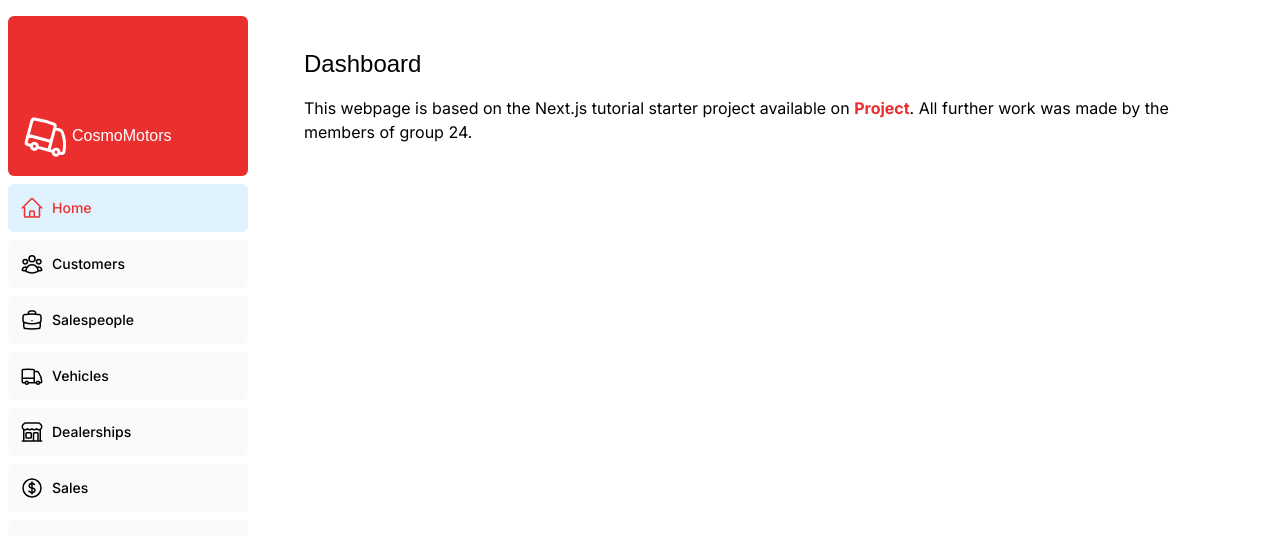
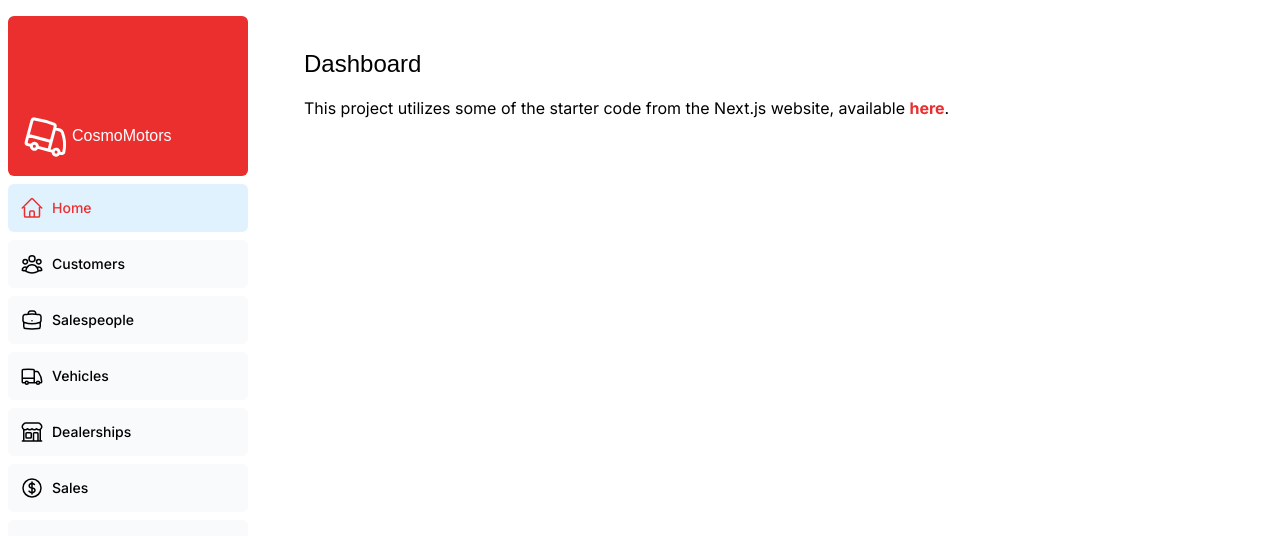
Before and after one commit to bsul24/cosmo-motors, a Next.js app: page /dashboard in a window 1280 px wide. Shown: the top 536 px of the page. Built offline with nearby package versions, Linux system fonts and the light colour scheme; a web font is replaced by a local one.

Commit message:
Update dashboard text

```diff
--- a/app/dashboard/(overview)/page.tsx
+++ b/app/dashboard/(overview)/page.tsx
@@ -4,17 +4,29 @@
 
 import { lusitana } from '@/app/ui/fonts';
 
-
 export default async function Page() {
-
   return (
     <main>
       <h1 className={`${lusitana.className} mb-4 text-xl md:text-2xl`}>
         Dashboard
       </h1>
-      <p>This webpage is based on the Next.js tutorial starter project available on <strong><a className="text-red-600" href="https://nextjs.org/learn/dashboard-app" color="blue">Project</a></strong>. All further work was made by the members of group 24.</p>
-      <div className="grid gap-6 sm:grid-cols-2 lg:grid-cols-4">
-      </div>
+      <p>
+        This project utilizes some of the starter code from the Next.js website,
+        available{' '}
+        <strong>
+          <a
+            className="text-red-600"
+            href="https://nextjs.org/learn/dashboard-app"
+            target="_blank"
+            rel="noopener noreferrer"
+            color="blue"
+          >
+            here
+          </a>
+        </strong>
+        .
+      </p>
+      <div className="grid gap-6 sm:grid-cols-2 lg:grid-cols-4"></div>
     </main>
   );
 }
```
